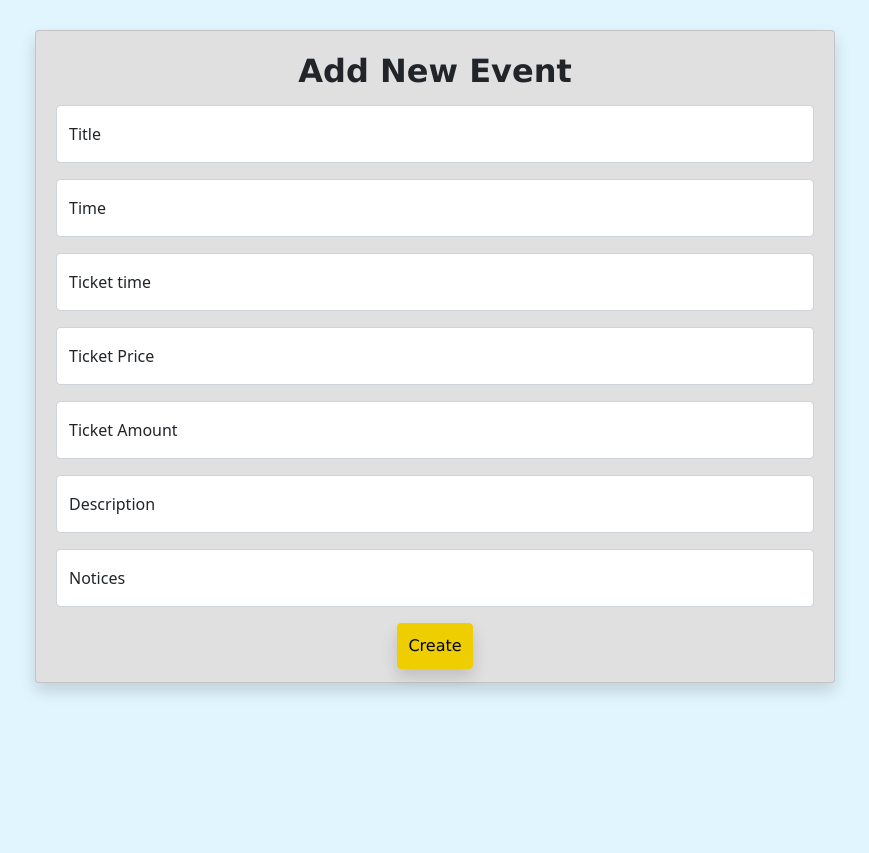
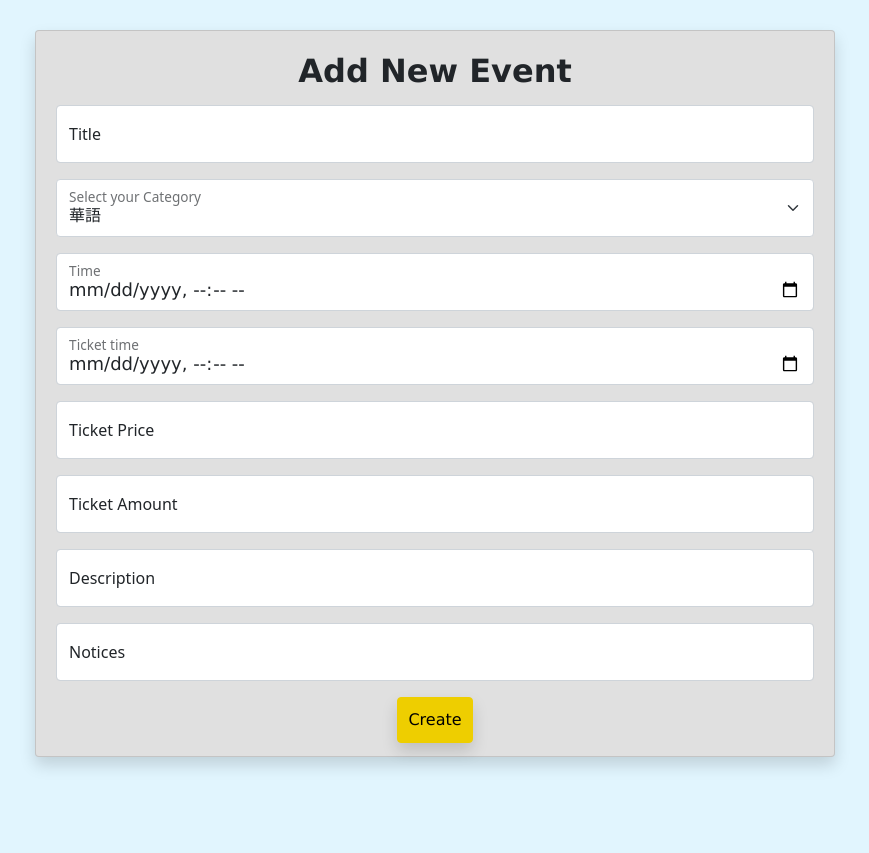
Before and after one commit to ThomasShen012/flaskdemo, a Flask app: page /add_event in a window 1280 px wide. Shown: the part 40-893 px from the top of the page, without its empty margins (205-1074 px from the left). Before the commit the page ends 734 px from the top, so only its background shows below. Run offline with Flask 3, Linux system fonts and the light colour scheme.

Commit message:
add category to add_event

```diff
--- a/templates/add_event.html
+++ b/templates/add_event.html
@@ -16,15 +16,26 @@
             <label for="title"> Title </label>
         </div>
 
+        <!--Category-->
+        <div class="form-floating form-group mt-3">
+            <select class="form-select" aria-label="select category" id="category" name="category">
+                <option value="1"> 華語 </option>
+                <option value="2"> 韓國 </option>
+                <option value="3"> 日本 </option>
+                <option value="4"> 西洋 </option>
+            </select>
+            <label for="gender"> Select your Category </label>
+        </div>
+
         <!--Time-->
         <div class="form-floating form-group mt-3">
-            <input type="text" class="form-control" id="time" name="time" placeholder="YYYY-MM-DD HH:MM:SS" required>
+            <input type="datetime-local" class="form-control" id="time" name="time" placeholder="YYYY-MM-DD HH:MM:SS" required>
             <label for="time"> Time </label>
         </div>
 
         <!--Ticket Time-->
         <div class="form-floating form-group mt-3">
-            <input type="text" class="form-control" id="ticket_time" name="ticket_time" placeholder="YYYY-MM-DD HH:MM:SS" required>
+            <input type="datetime-local" class="form-control" id="ticket_time" name="ticket_time" placeholder="YYYY-MM-DD HH:MM:SS" required>
             <label for="ticket_time"> Ticket time </label>
         </div>
 
--- a/user/models.py
+++ b/user/models.py
@@ -181,7 +181,8 @@ class Event:
 
         event = {
             "title": request.form.get('title'),
-            "time": request.form.get('time'),  #date+time?
+            "category": request.form.get('category'),
+            "time": request.form.get('time'),
             "ticket_time": request.form.get('ticket_time'),
             "ticket_price": request.form.get('ticket_price'),
             "ticket_amount": request.form.get('ticket_amount'),
```
